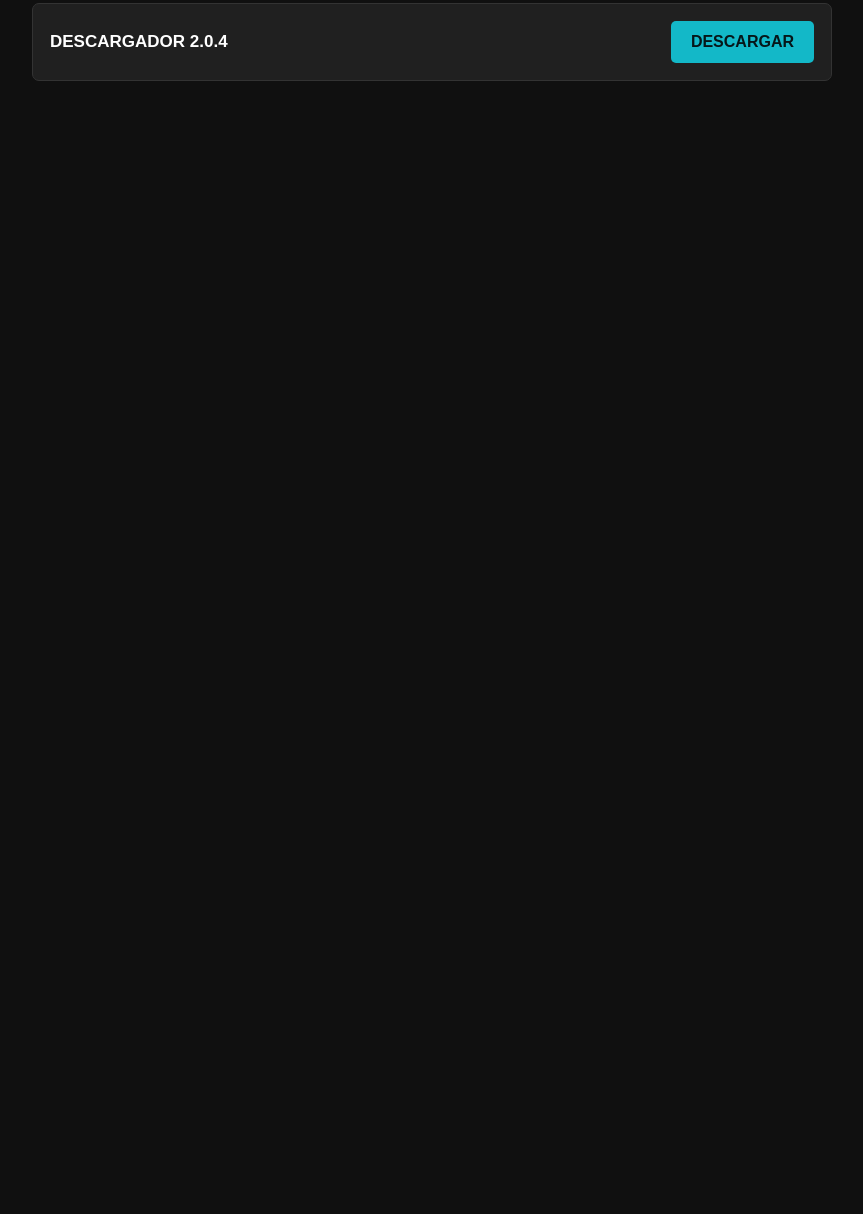
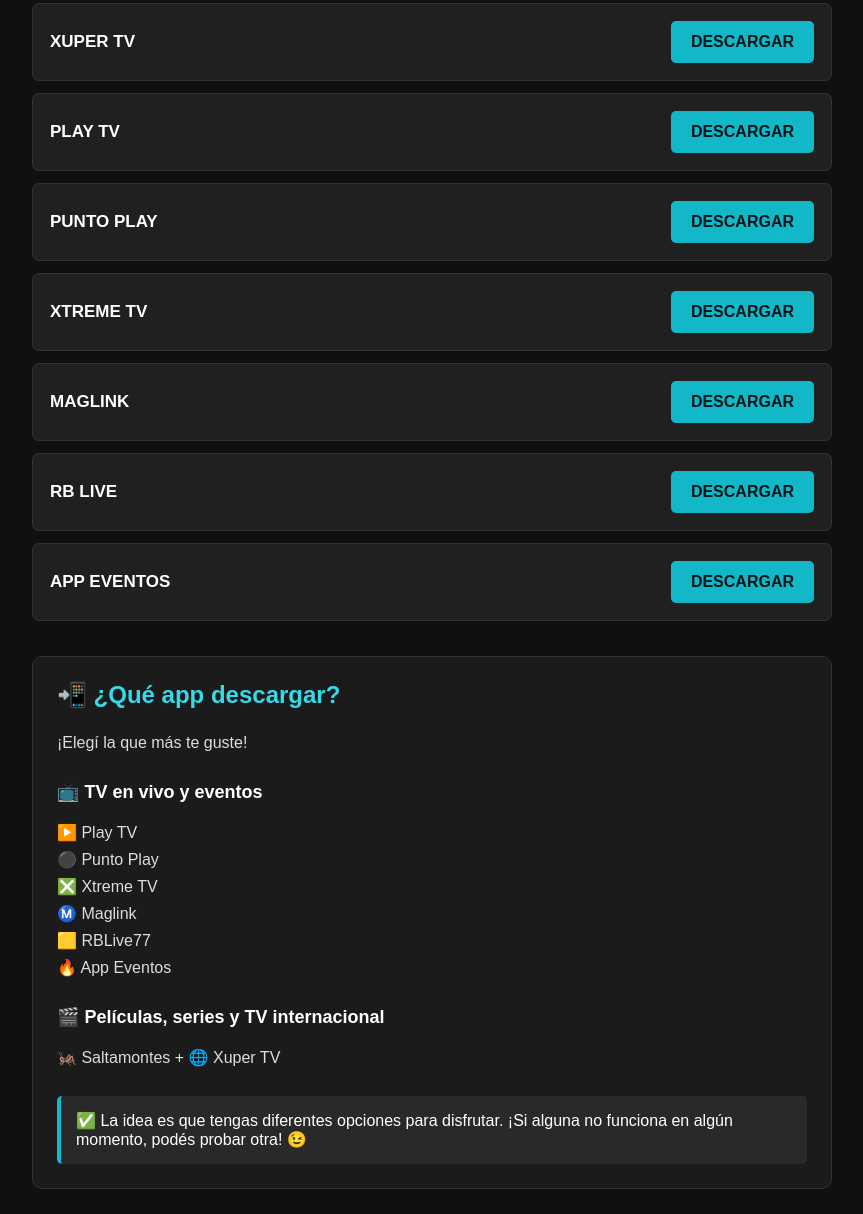
Before and after one commit to Fedeplay14/fedeplay-store, a plain HTML site: page index.html in a window 1280 px wide. Shown: the part 379-1593 px from the top of the page, without its empty margins (208-1071 px from the left). Before the commit the page ends 800 px from the top, so only its background shows below. Drawn offline with Linux system fonts and the light colour scheme.

Commit message:
Add new apps and update download links in index.html

```diff
--- a/index.html
+++ b/index.html
@@ -92,20 +92,118 @@ h1 {
     Catálogo oficial de aplicaciones
   </p>
 
-  <div class="app">
-    <span class="app-name">XUPER TV</span>
-<a class="download" href="https://github.com/Fedeplay14/fedeplay-store/releases/download/v1.0.0/0.xuperx1x.apk">DESCARGAR</a>
+<div class="app">
+    <span class="app-name">DOWNLOADER</span>
+    <a class="download" href="https://github.com/Fedeplay14/fedeplay-store/releases/download/v1.0.0/DOWNLOADER.2.0.4.apk">DESCARGAR</a>
   </div>
 
   <div class="app">
-    <span class="app-name">PUNTO PLAY (CANALES Y PACK FÚTBOL)</span>
-    <a class="download">DESCARGAR</a>
+    <span class="app-name">SALTAMONTES</span>
+    <a class="download" href="https://github.com/Fedeplay14/fedeplay-store/releases/download/v1.0.0/SALTAMONTES.apk">DESCARGAR</a>
   </div>
 
-  <div class="app">
-    <span class="app-name">DESCARGADOR 2.0.4</span>
-    <a class="download">DESCARGAR</a>
+    <div class="app">
+    <span class="app-name">XUPER TV</span>
+    <a class="download" href="https://github.com/Fedeplay14/fedeplay-store/releases/download/v1.0.0/0.xuperx1x.apk">DESCARGAR</a>
   </div>
+
+   <div class="app">
+    <span class="app-name">PLAY TV</span>
+    <a class="download" href="https://github.com/Fedeplay14/fedeplay-store/releases/download/v1.0.0/1.PLAY.TV.apk">DESCARGAR</a>
+  </div>
+
+<div class="app">
+    <span class="app-name">PUNTO PLAY</span>
+    <a class="download" href="https://github.com/Fedeplay14/fedeplay-store/releases/download/v1.0.0/2.PUNTO.PLAY.apk">DESCARGAR</a>
+  </div>
+
+<div class="app">
+    <span class="app-name">XTREME TV</span>
+    <a class="download" href="https://github.com/Fedeplay14/fedeplay-store/releases/download/v1.0.0/3.XTREMETV.apk">DESCARGAR</a>
+  </div>
+
+<div class="app">
+    <span class="app-name">MAGLINK</span>
+    <a class="download" href="https://github.com/Fedeplay14/fedeplay-store/releases/download/v1.0.0/4.MAGLINKTV.apk">DESCARGAR</a>
+  </div>
+
+<div class="app">
+    <span class="app-name">RB LIVE</span>
+    <a class="download" href="https://github.com/Fedeplay14/fedeplay-store/releases/download/v1.0.0/5.RBLive77.apk">DESCARGAR</a>
+  </div>
+
+<div class="app">
+    <span class="app-name">APP EVENTOS</span>
+    <a class="download" href="https://github.com/Fedeplay14/fedeplay-store/releases/download/v1.0.0/APP.EVENTOS.apk">DESCARGAR</a>
+  </div>
+
+
+<style>
+.guia-apps {
+  margin-top: 35px;
+  padding: 24px;
+  background: #1b1b1b;
+  border: 1px solid #333;
+  border-radius: 10px;
+}
+
+.guia-apps h2 {
+  color: #36d9e8;
+  font-size: 24px;
+  margin-top: 0;
+}
+
+.guia-apps h3 {
+  color: #ffffff;
+  font-size: 18px;
+  margin-top: 24px;
+  margin-bottom: 12px;
+}
+
+.guia-apps p {
+  color: #dddddd;
+  line-height: 1.7;
+}
+
+.guia-apps .consejo {
+  background: #292929;
+  border-left: 4px solid #13b8c8;
+  padding: 15px;
+  border-radius: 5px;
+  margin-top: 25px;
+}
+</style>
+
+<section class="guia-apps">
+
+  <h2>📲 ¿Qué app descargar?</h2>
+  <p>¡Elegí la que más te guste!</p>
+
+  <h3>📺 TV en vivo y eventos</h3>
+
+  <p>
+    ▶️ Play TV<br>
+    ⚫ Punto Play<br>
+    ❎ Xtreme TV<br>
+    Ⓜ️ Maglink<br>
+    🟨 RBLive77<br>
+    🔥 App Eventos
+  </p>
+
+  <h3>🎬 Películas, series y TV internacional</h3>
+
+  <p>
+    🦗 Saltamontes + 🌐 Xuper TV
+  </p>
+
+  <div class="consejo">
+    ✅ La idea es que tengas diferentes opciones
+    para disfrutar. ¡Si alguna no funciona en algún
+    momento, podés probar otra! 😉
+  </div>
+
+</section>
+
 
 </main>
 
```
